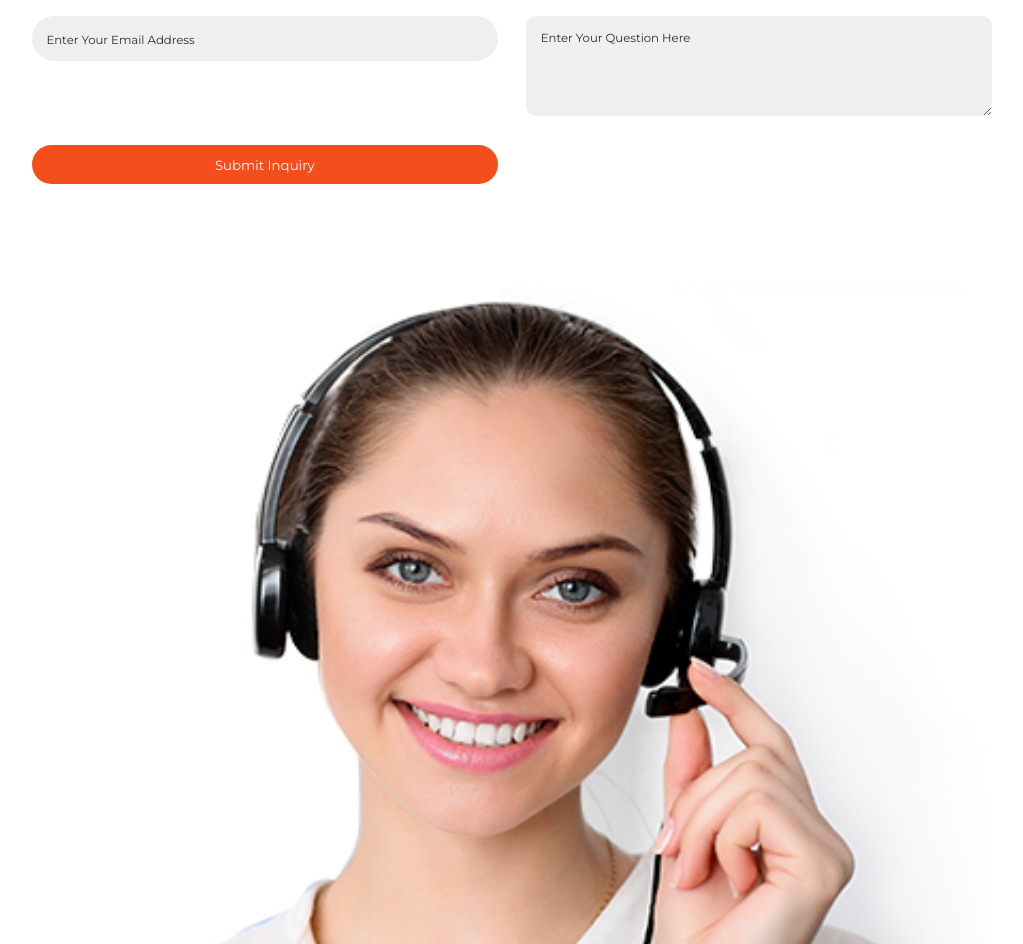
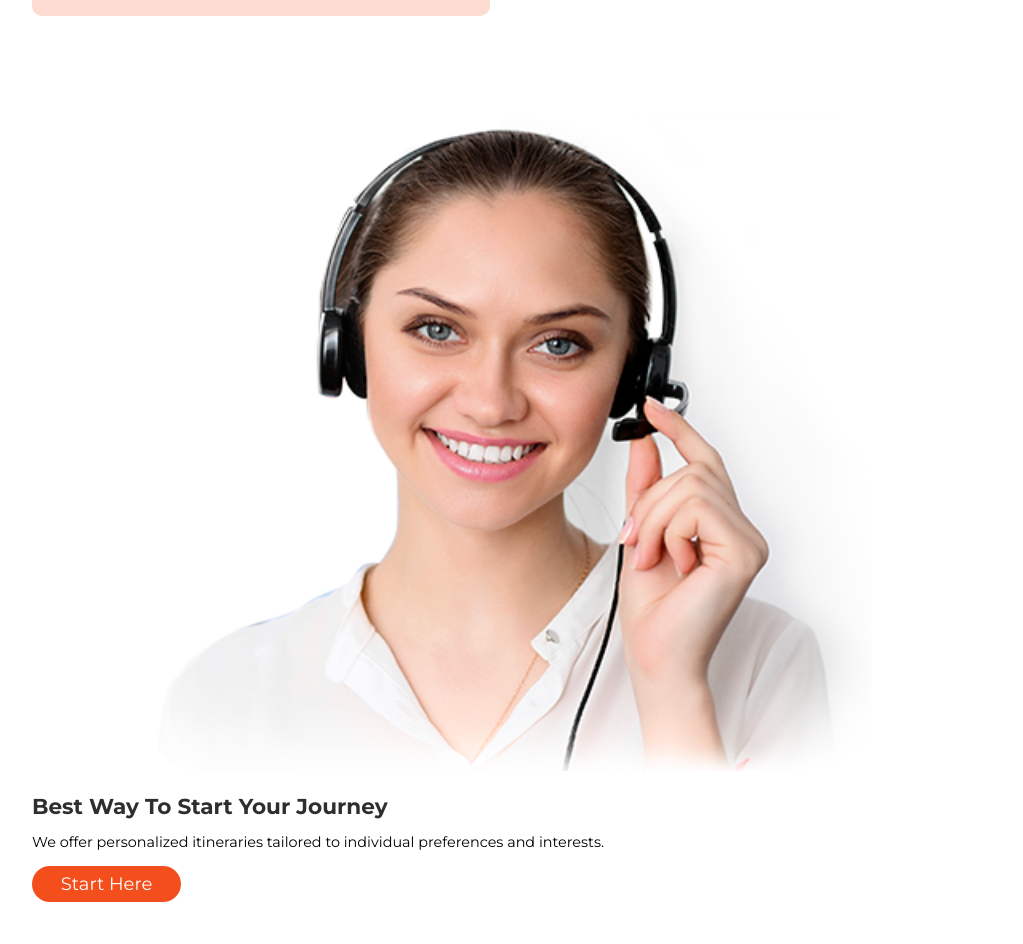
Before and after one commit to Usman-Marwat/Raj-Rose-Pvt-Ltd, a React (Vite) app: page / in a window 1280 px wide. Shown: the part 4568-5512 px from the top of the page, without its empty margins (128-1151 px from the left). Built offline with nearby package versions, Linux system fonts and the light colour scheme.

Commit message:
Refactor: responsive design for questions section

```diff
--- a/src/components/Questions/Questions.css
+++ b/src/components/Questions/Questions.css
@@ -112,25 +112,25 @@
   .questions .secHeading p {
     font-size: var(--normalFontSize);
   }
-  .questions .secContainer .grid {
+  .questions .secContainer {
     grid-template-columns: repeat(2, 1fr);
     align-items: flex-start;
     gap: 2rem;
   }
-  .questions .secContainer .grid .form .formContent input,
-  .questions .secContainer .grid .form .formContent textarea {
+  .questions .secContainer .form .formContent input,
+  .questions .secContainer .form .formContent textarea {
     font-size: var(--normalFontSize);
   }
-  .questions .secContainer .grid .form .formContent input::-moz-placeholder, .questions .secContainer .grid .form .formContent textarea::-moz-placeholder {
+  .questions .secContainer .form .formContent input::-moz-placeholder, .questions .secContainer .form .formContent textarea::-moz-placeholder {
     font-size: var(--normalFontSize);
     color: var(--blackColor);
   }
-  .questions .secContainer .grid .form .formContent input::placeholder,
-  .questions .secContainer .grid .form .formContent textarea::placeholder {
+  .questions .secContainer .form .formContent input::placeholder,
+  .questions .secContainer .form .formContent textarea::placeholder {
     font-size: var(--normalFontSize);
     color: var(--blackColor);
   }
-  .questions .secContainer .grid .form .formContent textarea {
+  .questions .secContainer .form .formContent textarea {
     height: 100px;
     border-radius: 10px;
   }
--- a/src/components/Questions/Questions.scss
+++ b/src/components/Questions/Questions.scss
@@ -129,10 +129,10 @@
 			}
 		}
 		.secContainer {
-			.grid {
 			grid-template-columns: repeat(2, 1fr);
 			align-items: flex-start;
 			gap: 2rem;
+
 			.form {
 				.formContent {
 					input,
@@ -146,7 +146,6 @@
 					textarea {
 						height: 100px;
 						border-radius: 10px;
-						}
 					}
 				}
 			}
--- a/src/components/Subscribe/Subscribe.css
+++ b/src/components/Subscribe/Subscribe.css
@@ -31,4 +31,22 @@
 }
 .subscribe .secContainer img {
   border-radius: var(--borderRadius);
+}
+
+@media screen and (min-width: 480px) {
+  .subscribe .secContainer img {
+    max-width: 75%;
+    margin: auto;
+  }
+  .subscribe .secContainer .textDiv h4 {
+    font-size: 1.5rem;
+  }
+  .subscribe .secContainer .textDiv p {
+    padding: 1rem 0;
+    font-size: var(--h3FontSize);
+  }
+  .subscribe .secContainer .textDiv .btn {
+    padding: 0.5rem 2rem;
+    font-size: var(--h2FontSize);
+  }
 }/*# sourceMappingURL=Subscribe.css.map */
--- a/src/components/Subscribe/Subscribe.scss
+++ b/src/components/Subscribe/Subscribe.scss
@@ -40,3 +40,27 @@
 		}
 	}
 }
+
+@media screen and (min-width: 480px) {
+	.subscribe {
+		.secContainer {
+			img {
+				max-width: 75%;
+				margin: auto;
+			}
+			.textDiv {
+				h4 {
+					font-size: 1.5rem;
+				}
+				p {
+					padding: 1rem 0;
+					font-size: var(--h3FontSize);
+				}
+				.btn {
+					padding: 0.5rem 2rem;
+					font-size: var(--h2FontSize);
+				}
+			}
+		}
+	}
+}
```
Also changed, not shown: 2 other files (tests, documents, lock files or other folders). Lines whose indentation alone changed are shown as unchanged.
